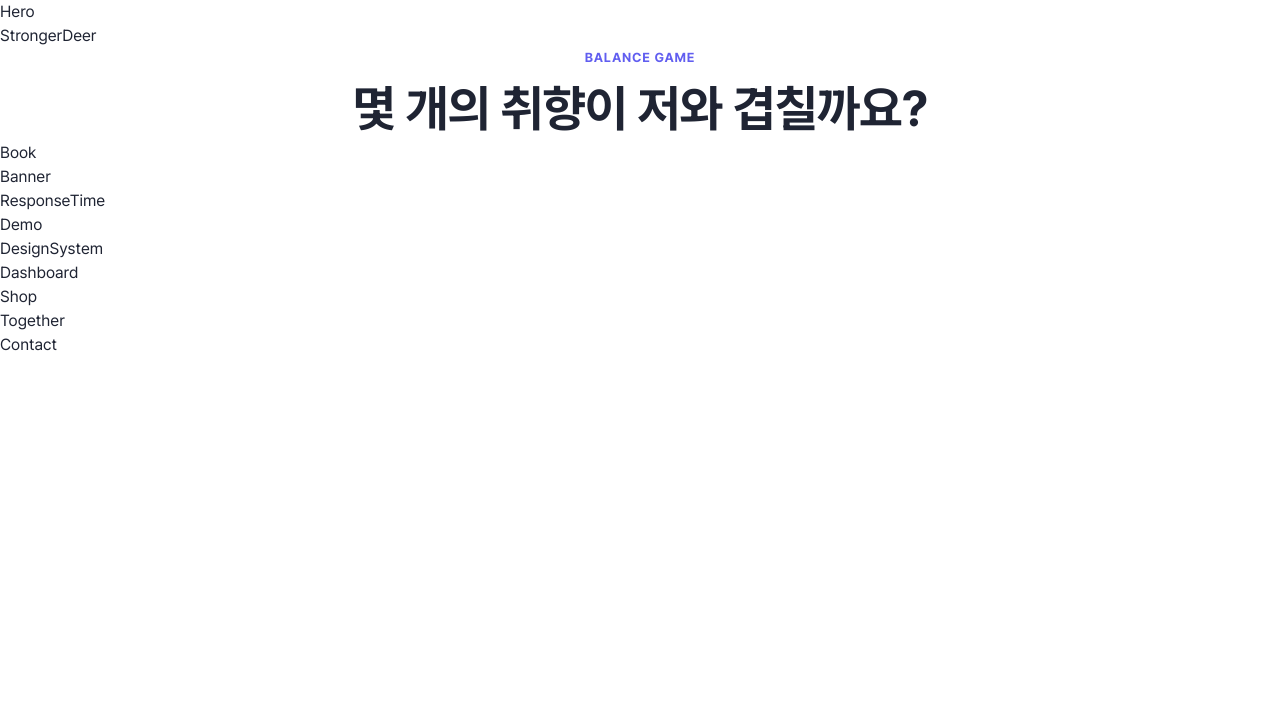
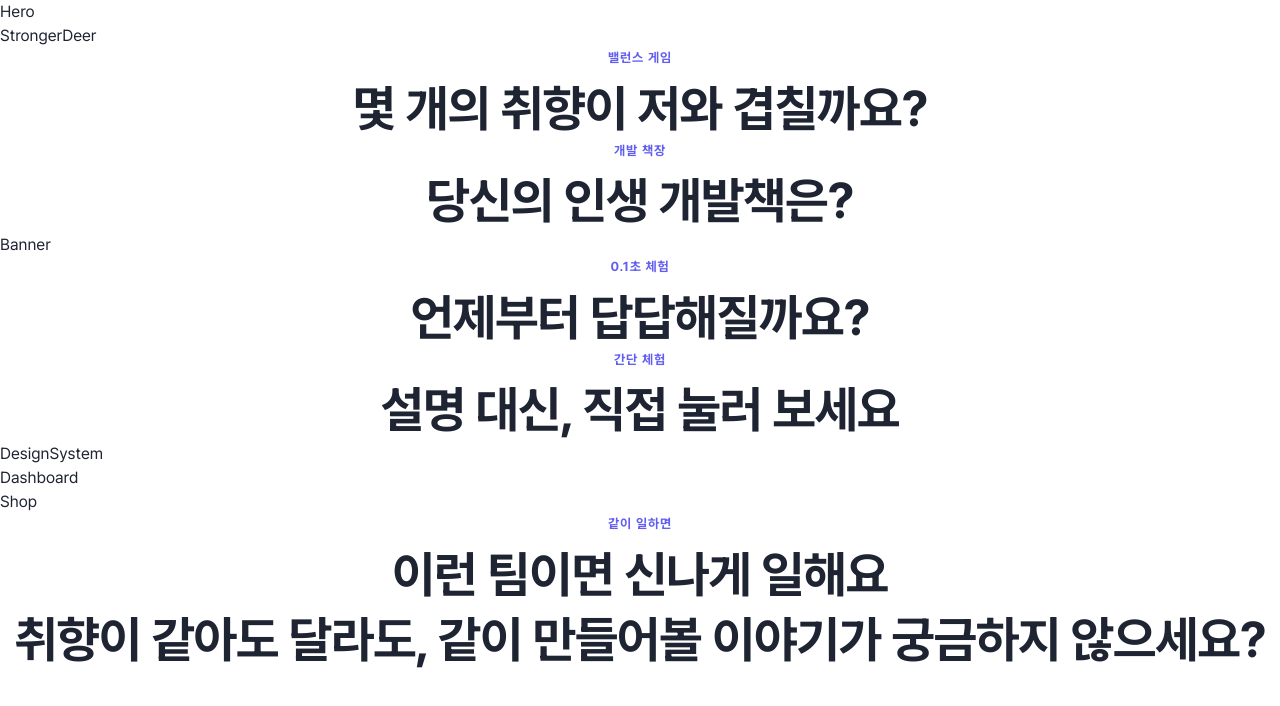
Before and after one commit to strongerDeer/strongerDeer, a Next.js app: page /strongerDeer/ in a window 1280 px wide. Shown: the top 706 px of the page. Built offline with nearby package versions, Linux system fonts and the light colour scheme.

Commit message:
♻️ Refactor: Section 래퍼로 섹션 제목·aria 연결 통일

```diff
--- /dev/null
+++ b/components/common/Section.tsx
@@ -0,0 +1,20 @@
+import type { ReactNode } from 'react';
+
+import { SectionHeading } from '@/components/common/SectionHeading';
+
+type SectionProps = {
+  id: string;
+  label?: string;
+  title: string;
+  children?: ReactNode;
+};
+export function Section({ id, label, title, children }: SectionProps) {
+  const titleId = `${id}-title`;
+
+  return (
+    <section id={id} aria-labelledby={titleId}>
+      <SectionHeading label={label} title={title} titleId={titleId} />
+      {children}
+    </section>
+  );
+}
--- a/components/sections/BalanceGame.tsx
+++ b/components/sections/BalanceGame.tsx
@@ -1,15 +1,11 @@
-import { SectionHeading } from '../common/SectionHeading';
+import { Section } from '@/components/common/Section';
 
 export function BalanceGame() {
-  const titleId = 'balance-game-title';
-
   return (
-    <section id='balance-game' aria-labelledby={titleId}>
-      <SectionHeading
-        label='BALANCE GAME'
-        title='몇 개의 취향이 저와 겹칠까요?'
-        titleId={titleId}
-      />
-    </section>
+    <Section
+      id='balance-game'
+      label='밸런스 게임'
+      title='몇 개의 취향이 저와 겹칠까요?'
+    ></Section>
   );
 }
--- a/components/sections/Book.tsx
+++ b/components/sections/Book.tsx
@@ -1,7 +1,11 @@
+import { Section } from '@/components/common/Section';
+
 export function Book() {
   return (
-    <section id='book'>
-      <h2>Book</h2>
-    </section>
+    <Section
+      id='book'
+      label='개발 책장'
+      title='당신의 인생 개발책은?'
+    ></Section>
   );
 }
--- a/components/sections/Contact.tsx
+++ b/components/sections/Contact.tsx
@@ -1,7 +1,10 @@
+import { Section } from '@/components/common/Section';
+
 export function Contact() {
   return (
-    <section id='contact'>
-      <h2>Contact</h2>
-    </section>
+    <Section
+      id='contact'
+      title='취향이 같아도 달라도, 같이 만들어볼 이야기가 궁금하지 않으세요?'
+    ></Section>
   );
 }
--- a/components/sections/Demo.tsx
+++ b/components/sections/Demo.tsx
@@ -1,12 +1,13 @@
+import { Section } from '@/components/common/Section';
+
 import { Dashboard, DesignSystem, Shop } from './demoSections';
 
 export function Demo() {
   return (
-    <section id='demo'>
-      <h2>Demo</h2>
+    <Section id='demo' label='간단 체험' title='설명 대신, 직접 눌러 보세요'>
       <DesignSystem />
       <Dashboard />
       <Shop />
-    </section>
+    </Section>
   );
 }
--- a/components/sections/ResponseTime.tsx
+++ b/components/sections/ResponseTime.tsx
@@ -1,7 +1,11 @@
+import { Section } from '@/components/common/Section';
+
 export function ResponseTime() {
   return (
-    <section id='response-time'>
-      <h2>ResponseTime</h2>
-    </section>
+    <Section
+      id='response-time'
+      label='0.1초 체험'
+      title='언제부터 답답해질까요?'
+    ></Section>
   );
 }
--- a/components/sections/StrongerDeer.tsx
+++ b/components/sections/StrongerDeer.tsx
@@ -1,7 +1,7 @@
 export function StrongerDeer() {
   return (
     <section id='stronger-deer'>
-      <h2>StrongerDeer</h2>
+      <h1>StrongerDeer</h1>
     </section>
   );
 }
--- a/components/sections/Together.tsx
+++ b/components/sections/Together.tsx
@@ -1,7 +1,11 @@
+import { Section } from '@/components/common/Section';
+
 export function Together() {
   return (
-    <section id='together'>
-      <h2>Together</h2>
-    </section>
+    <Section
+      id='together'
+      label='같이 일하면'
+      title='이런 팀이면 신나게 일해요'
+    ></Section>
   );
 }
```
